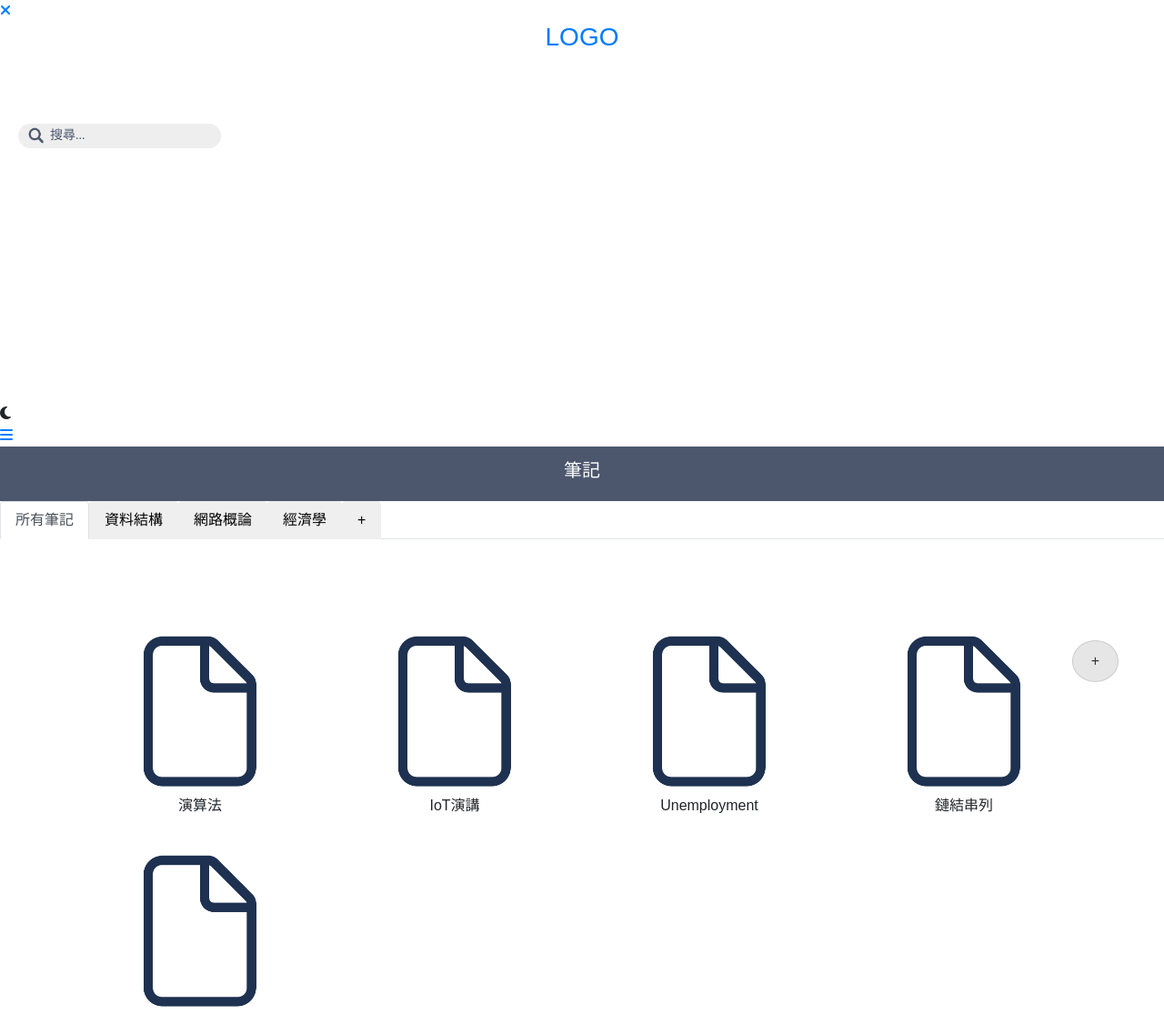
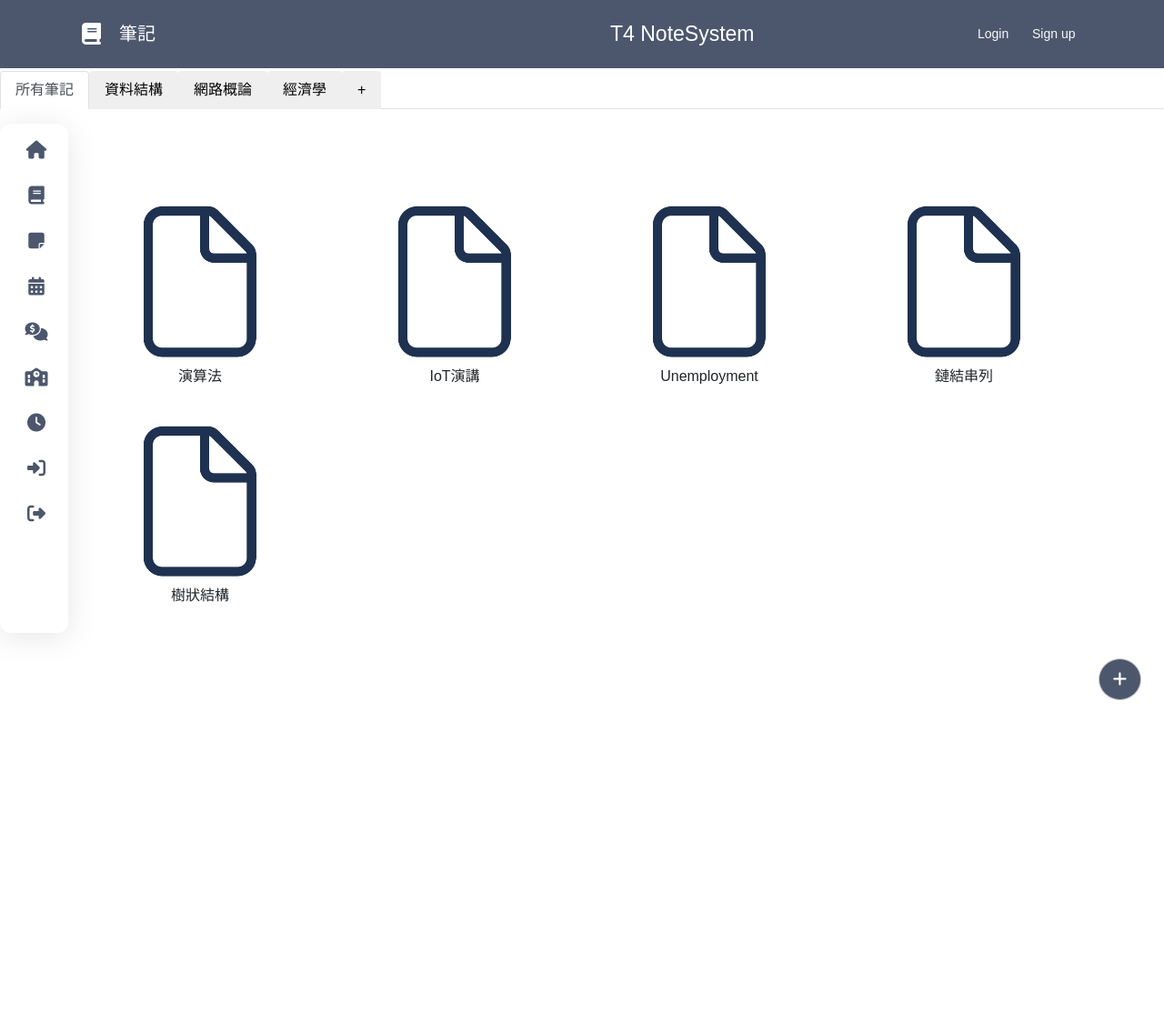
Before and after one commit to stickmanonline10155/SA-t4-webcode, a PHP site: page /note-file.php in a window 1280 px wide. Shown: the top 1115 px of the page at 91% size. After the commit the page ends 770 px from the top, so only its background shows below. Run offline with PHP 8.4, Linux system fonts and the light colour scheme; some libraries are stand-ins or nearby versions.

Commit message:
Update note-file.php

```diff
--- a/note-file.php
+++ b/note-file.php
@@ -13,50 +13,219 @@
     <script src="https://cdn.jsdelivr.net/npm/popper.js@1.14.7/dist/umd/popper.min.js" integrity="sha384-UO2eT0CpHqdSJQ6hJty5KVphtPhzWj9WO1clHTMGa3JDZwrnQq4sF86dIHNDz0W1" crossorigin="anonymous"></script>
     <script src="https://cdn.jsdelivr.net/npm/bootstrap@4.3.1/dist/js/bootstrap.min.js" integrity="sha384-JjSmVgyd0p3pXB1rRibZUAYoIIy6OrQ6VrjIEaFf/nJGzIxFDsf4x0xIM+B07jRM" crossorigin="anonymous"></script>
     <script src="https://kit.fontawesome.com/937e93c93c.js" crossorigin="anonymous"></script>
+    <link rel="stylesheet" href="https://unpkg.com/@popperjs/core@2">
+    <link rel="stylesheet" href="style.css">
+    <style>
 
-    <link rel="stylesheet" href="style.css">
+/* --------HEADER---------- */
+.headbar{
+    background-color: #4c576d;
+    display: flex;
+    align-items: center;
+    justify-content: space-between;
+    padding: 10px 20px;
+    position: fixed;
+    top: 0; left: 0; right: 0;
+    z-index: 1000;
+}
+
+.main-link{
+    display: flex;
+    align-items: center;
+    margin-left: 70px;
+}
+
+.main-link img{
+    width: 45px;
+    height: 45px;
+    border-radius: 50%;
+    margin-right: 10px;
+}
+
+.mainlogo{
+    margin-left: 10px;
+    font-size: 24px;
+    margin-top: 10px;
+    margin-bottom: 10px;
+    text-transform: uppercase;
+}
+
+.mainlogo:hover{
+    color: #a1b0cd;
+    /* padding-bottom: .1rem; */
+}
+
+.headbar a:hover{
+    text-decoration: underline #a1b0cd;
+    color: #a1b0cd;
+    /* padding-bottom: .1rem; */
+}
+
+.upright-func {
+    display: flex;
+}
+
+.upright-func a{
+    font-size: 15px;
+
+}
+
+.upright-func1{
+    width: 50px;
+    margin-right: 10px;
+}
+
+.upright-func2{
+    width: 50px;
+    margin-right: 80px;
+}
+.upright-func1 a{
+    position: relative;
+    align-items: center;
+    color: rgb(250, 249, 249);
+    font-size: 14px;
+    display: table;
+    width: 300px;
+    padding: 5px;
+}
+
+.upright-func2 a{
+    position: relative;
+    color: rgb(250, 249, 249);
+    font-size: 14px;
+    display: table;
+    width: 300px;
+    padding: 5px;
+}
+
+/* ============ nav - SIDEBAR ============== */
+.sidebar{
+    position: fixed;
+    top: 17%;
+    bottom: 0;
+    height: 70%;
+    left: 0;
+    background-color: #fff;
+    width: 75px;
+    overflow: hidden;
+    transition: width 0.2s linear;
+    box-shadow: 0px 5px 35px rgba(0, 0, 0, 0.1);
+    border-radius: 12px;
+    z-index: 1001;
+}
+.sidebar a{
+    position: relative;
+    color: rgb(250, 249, 249);
+    font-size: 14px;
+    display: table;
+    width: 300px;
+    padding: 5px;
+}
+.nav-item1{
+    position: relative;
+    top: 10px;
+    margin-left: 10px;
+    font-size: 16px;
+    color: #4c576d;
+}
+.sidebar a:hover{
+    background: #c4d5f5;
+}
+
+.sidebar:hover{
+    width: 200px;
+    transition: all 0.5s ease;
+}
+.sidebar i{
+    color: #4c576d;
+    position: relative;
+    width: 70px;
+    height: 40px;
+    top: 14px;
+    font-size: 20px;
+    text-align: center;
+}
+.logout{
+    position: absolute;
+    bottom: 0;
+}
+    </style>
+
 </head>
 <body>
 <!--導覽列-->
-<nav>
-    <div class="sidebar">
-        <a href="javascript:void(0)"><i class="fa-solid fa-xmark" onclick="hideMenu()"></i></a>
 
-        <!-- <a href="javascript:void(0)" class="closebtn" onclick="closeNav()">&times;</a> -->
-        <!-- <i class="fa fa-times" onclick="hideMenu()"></i>--->
-        <div class="logo">
+<nav class="sidebar">
+    <ul>
+        <li><a href="#">
             <!-- <i class="fa-solid fa-bars"></i> -->
-            <a href="homepage.html"><h3 align = "center">LOGO</h3></a>
-        </div>
-        <div class="search-box">
-            <input type="text" class="search" placeholder="搜尋..." >
-        </div>
-        <div>
-        <ul id="homepage-menu">
-            <li><a href="note-file.html">筆記</a></li>
-            <li><a href="sticker.html">便利貼</a></li>
-            <li><a href="#"><i class="fa-solid fa-calendar-lines"></i>行事曆</a></li>
-            <li><a href="#">記帳</a></li>
-            <li><a href="schedule-file.html">課表</a></li>
-        </ul>
-        </div>
-        <div class="dark-mode">
-            <span><i class="fa-solid fa-moon"></i></span>
-        </div>
+            <i class="fa-solid fa-house"></i>
+            <span class="nav-item1">首頁</span>
+        </a></li>
+        <li><a href="#">
+            <i class="fa-solid fa-book"></i>
+            <span class="nav-item1">筆記</span>
+        </a></li>
+        <li><a href="#">
+            <i class="fa-solid fa-note-sticky"></i>
+            <span class="nav-item1">便利貼</span>
+        </a></li>
+        <li><a href="#">
+            <i class="fa-solid fa-calendar-days"></i>
+            <span class="nav-item1">行事曆</span>
+        </a></li>
+        <li><a href="#">
+            <i class="fa-solid fa-comments-dollar"></i>
+            <span class="nav-item1">記帳</span>
+        </a></li>
+        <li><a href="#">
+            <i class="fa-solid fa-school"></i>
+            <span class="nav-item1">課表</span>
+        </a></li>
+        <li><a href="#">
+            <i class="fa-solid fa-clock"></i>
+            <span class="nav-item1">番茄鐘</span>
+        </a></li>
+        <li><a href="#">
+            <i class="fa-solid fa-right-to-bracket"></i>
+            <span class="nav-item1">登入</span>
+        </a></li>
+        <li><a href="#" class="logout">
+            <i class="fa-solid fa-right-from-bracket"></i>
+            <span class="nav-item1">登出</span>
+        </a></li>
 
+    </ul>
+</nav>
+
+<header class="headbar">
+  <div href="#" class="main-link">
+      <i class="fa-solid fa-book fa-xl" style="color:white;margin-right: 10px;"></i>
+      <div style="color: white;margin-left: 10px;font-size: 20px;margin-top: 10px;margin-bottom: 10px;">筆記</div>
+      <a href="homepage.html" >
+        <div
+        style="color: white;
+        width: 200px;
+        margin-left: 500px;
+        font-size: 23px;
+        margin-top: 10px;
+        margin-bottom: 10px;" class="logotitle">T4 NoteSystem</div>
+      </a>
+  </div>
+
+  <div class="upright-func">
+    <div class="upright-func1">
+        <a href="#login">Login</a>
     </div>
-    <a href="javascript:void(0)"><i class="fa-solid fa-bars" onclick="showMenu()"></i></a>
-</nav>
-<div class="note-nav">
-    <div class="note-file-nav-title" >
-        <h5>筆記</h5>
+    <div class="upright-func2">
+        <a href="#sign up">Sign up</a>
     </div>
-
 </div>
+</header>
 
 
 <!--new 筆記分類-->
-<ul class="nav nav-tabs" id="myTab" role="tablist">
+<ul class="nav nav-tabs" id="myTab" role="tablist" style="margin-top:78px;">
     <li class="nav-item" role="presentation">
       <button class="nav-link active" id="home-tab" data-bs-toggle="tab" data-bs-target="#home" type="button" role="tab" aria-controls="home" aria-selected="true">所有筆記</button>
     </li>
@@ -205,8 +374,15 @@
 
 
 <!--懸浮按鈕-->
-<div class="add-note">
-    <a href="note_insert.php" style="text-decoration: none;">+</a>
+<div style="position: fixed;bottom: 30px;right: 25px;">
+    <a href="note_insert.php" style="text-decoration: none;display: block;
+    color:white;
+    font-weight:bolder;
+    font-size:20px;
+    background-color:#4c576d;
+    border:1px solid #ccc;
+    padding:7px 15px 7px 15px;
+    border-radius:100%;"><i class="fa-solid fa-plus fa-sm"></i></a>
 </div>
 
 
```
